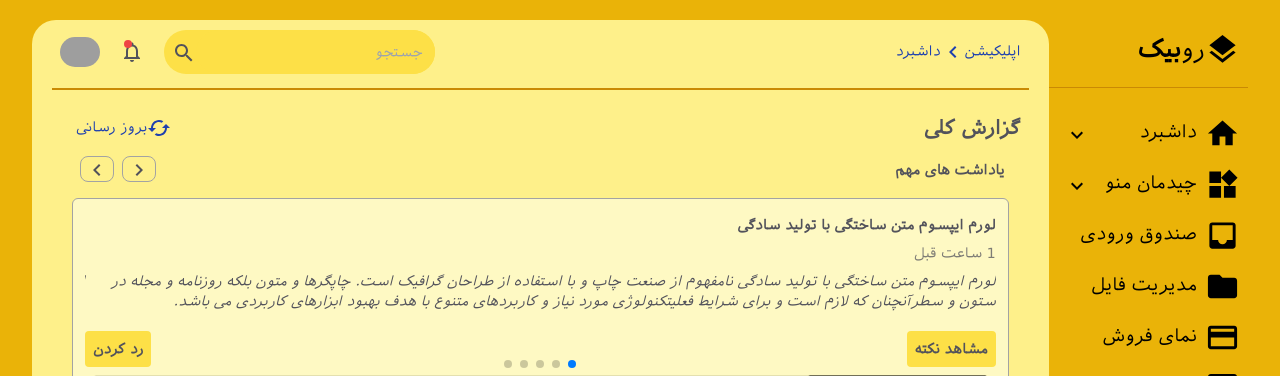
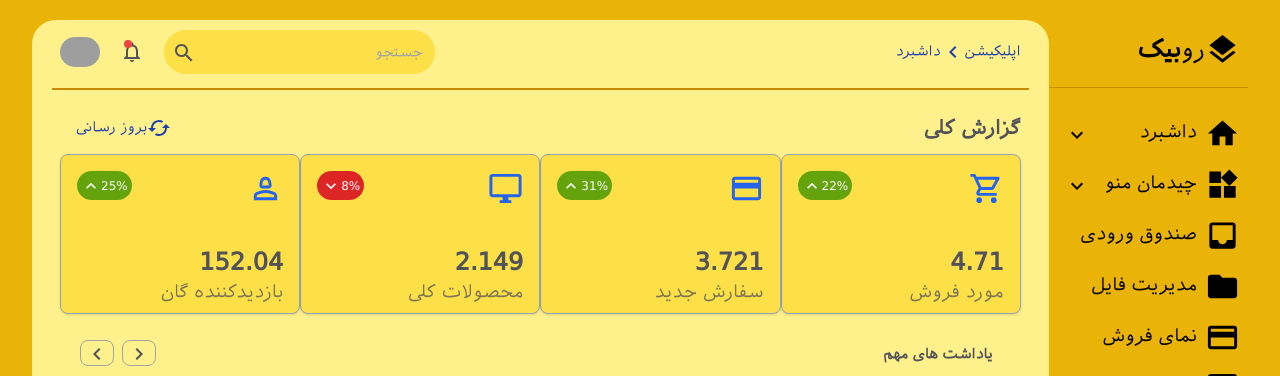
Before and after one commit to Mohammadjt2/React.js-CmsPro, a React (Create React App) app: page / in a window 1280 px wide. Shown: the top 376 px of the page. Built offline with nearby package versions, Linux system fonts and the light colour scheme; grey boxes are pictures that could not be loaded.

Commit message:
Making the sales card part

```diff
--- a/public/index.html
+++ b/public/index.html
@@ -2,42 +2,15 @@
 <html lang="en">
   <head>
     <meta charset="utf-8" />
-    <link rel="icon" href="%PUBLIC_URL%/favicon.ico" />
     <meta name="viewport" content="width=device-width, initial-scale=1" />
     <meta name="theme-color" content="#000000" />
     <meta
       name="description"
       content="Web site created using create-react-app"
     />
-    <link rel="apple-touch-icon" href="%PUBLIC_URL%/logo192.png" />
-    <!--
-      manifest.json provides metadata used when your web app is installed on a
-      user's mobile device or desktop. See https://developers.google.com/web/fundamentals/web-app-manifest/
-    -->
-    <link rel="manifest" href="%PUBLIC_URL%/manifest.json" />
-    <!--
-      Notice the use of %PUBLIC_URL% in the tags above.
-      It will be replaced with the URL of the `public` folder during the build.
-      Only files inside the `public` folder can be referenced from the HTML.
-
-      Unlike "/favicon.ico" or "favicon.ico", "%PUBLIC_URL%/favicon.ico" will
-      work correctly both with client-side routing and a non-root public URL.
-      Learn how to configure a non-root public URL by running `npm run build`.
-    -->
     <title>Mohammadjt2</title>
   </head>
   <body>
-    <noscript>You need to enable JavaScript to run this app.</noscript>
     <div id="root"></div>
-    <!--
-      This HTML file is a template.
-      If you open it directly in the browser, you will see an empty page.
-
-      You can add webfonts, meta tags, or analytics to this file.
-      The build step will place the bundled scripts into the <body> tag.
-
-      To begin the development, run `npm start` or `yarn start`.
-      To create a production bundle, use `npm run build` or `yarn build`.
-    -->
   </body>
 </html>
--- a/src/Components/Content/Content.tsx
+++ b/src/Components/Content/Content.tsx
@@ -1,9 +1,18 @@
 import { Link } from "react-router-dom";
 import CachedIcon from "@mui/icons-material/Cached";
+import SalesCard from "../SalesCard/SalesCard";
+import KeyboardArrowUpIcon from "@mui/icons-material/KeyboardArrowUp";
+import KeyboardArrowDownIcon from "@mui/icons-material/KeyboardArrowDown";
+import Person2OutlinedIcon from "@mui/icons-material/Person2Outlined";
+import CreditCardOutlinedIcon from "@mui/icons-material/CreditCardOutlined";
+import DesktopWindowsOutlinedIcon from "@mui/icons-material/DesktopWindowsOutlined";
+import ShoppingCartOutlinedIcon from "@mui/icons-material/ShoppingCartOutlined";
 
 function Content() {
   return (
-    <div className="flex justify-between items-center w-full pl-4">
+    <>
+      <div>
+        <div className="flex justify-between items-center pl-4">
           <h3 className="font-black text-xl">گزارش کلی</h3>
           <div className="text-blue-800">
             <Link to="/">
@@ -12,6 +21,38 @@ function Content() {
             </Link>
           </div>
         </div>
+        <div className="sm:flex-wrap sm:flex sm:justify-center sm:items-center">
+          <SalesCard
+            icon={<ShoppingCartOutlinedIcon fontSize="large" />}
+            percent={22}
+            arrow={<KeyboardArrowUpIcon fontSize="small"/>}
+            number={4.71}
+            text="مورد فروش"
+          />
+          <SalesCard
+            icon={<CreditCardOutlinedIcon fontSize="large" />}
+            percent={31}
+            arrow={<KeyboardArrowUpIcon fontSize="small"/>}
+            number={3.721}
+            text="سفارش جدید"
+          />
+          <SalesCard
+            icon={<DesktopWindowsOutlinedIcon fontSize="large" />}
+            percent={8}
+            arrow={<KeyboardArrowDownIcon fontSize="small"/>}
+            number={2.149}
+            text="محصولات کلی"
+          />
+          <SalesCard
+            icon={<Person2OutlinedIcon fontSize="large" />}
+            percent={25}
+            arrow={<KeyboardArrowUpIcon fontSize="small"/>}
+            number={152.04}
+            text="بازدیدکننده گان"
+          />
+        </div>
+      </div>
+    </>
   );
 }
 
--- /dev/null
+++ b/src/Components/SalesCard/SalesCard.tsx
@@ -0,0 +1,45 @@
+import { useEffect, useState } from "react";
+
+interface ISalesCard {
+  icon: JSX.Element;
+  percent: number;
+  arrow: JSX.Element;
+  number: number;
+  text: string;
+}
+
+function SalesCard({ icon, percent, arrow, number, text }: ISalesCard) {
+  const [arrows, setArrows] = useState<string>(
+    arrow.type.type.render.displayName
+  );
+  const [percentBgColor, setPercentBgColor] = useState<string>("");
+
+  useEffect(() => {
+    if (arrows === "KeyboardArrowUpIcon") {
+      return setPercentBgColor("bg-lime-600");
+    } else if (arrows === "KeyboardArrowDownIcon") {
+      return setPercentBgColor("bg-red-600");
+    }
+  }, []);
+
+  return (
+    <div className="sm:w-6/12 xl:w-3/12">
+      <div className="h-40 my-3 p-4 bg-yellow-300 border border-1 border-slate-400 rounded-lg cursor-pointer duration-300 shadow hover:shadow-xl">
+        <div className="flex justify-between items-start">
+          <span className="text-blue-600">{icon}</span>
+          <span className={`${percentBgColor} rounded-2xl p-1 text-white`}>
+            <span className="text-xs">
+              {percent}
+              <span>%</span>
+            </span>
+            <span>{arrow}</span>
+          </span>
+        </div>
+        <h2 className="font-bold text-2xl mt-10">{number}</h2>
+        <span className="opacity-75 text-lg">{text}</span>
+      </div>
+    </div>
+  );
+}
+
+export default SalesCard;
--- a/src/Components/SidebarLeft/SidebarLeft.tsx
+++ b/src/Components/SidebarLeft/SidebarLeft.tsx
@@ -9,8 +9,8 @@ import Calendar from "../Calendar/Calendar";
 function SidebarLeft() {
   return (
     <>
-      <div className="2xl:w-2/6 2xl:block lg:flex lg:justify-between lg:items-start relative">
-        <div className="lg:mt-72 2xl:mt-0 lg:w-96">
+      <div className="2xl:w-1/4 2xl:block lg:flex lg:justify-between lg:items-start relative mr-3">
+        <div className="lg:mt-72 2xl:mt-0 lg:w-96 2xl:w-auto">
           <h3 className="font-black text-xl mr-3">تراکنش ها</h3>
           <SidbarLeftUsers
             img="../../../images/SidbarLeftUsers/1.jpg"
@@ -48,7 +48,7 @@ function SidebarLeft() {
             </button>
           </div>
         </div>
-        <div className="lg:mt-72 2xl:mt-0 block">
+        <div className="lg:mt-72 2xl:mt-0">
           <div className="px-3 2xl:my-3 pb-1 flex justify-between items-center">
             <span className="font-bold">فعالیت های اخیر</span>
             <span className="text-blue-800">
--- a/src/Pages/Index/Index.tsx
+++ b/src/Pages/Index/Index.tsx
@@ -231,7 +231,9 @@ function Index() {
       <section className="bg-yellow-200 h-full w-full rounded-3xl text-sm sm:px-5 text-zinc-600">
         <Navbar />
         <div className="border-solid border-t-2 2xl:border-l-2 border-yellow-600 mt-1 px-2 py-6 2xl:flex 2xl:justify-between 2xl:items-start">
-          <Content />
+          <div className="w-full">
+            <Content />
+          </div>
           <SidebarLeft />
         </div>
       </section>
```
Lines whose indentation alone changed are shown as unchanged.
